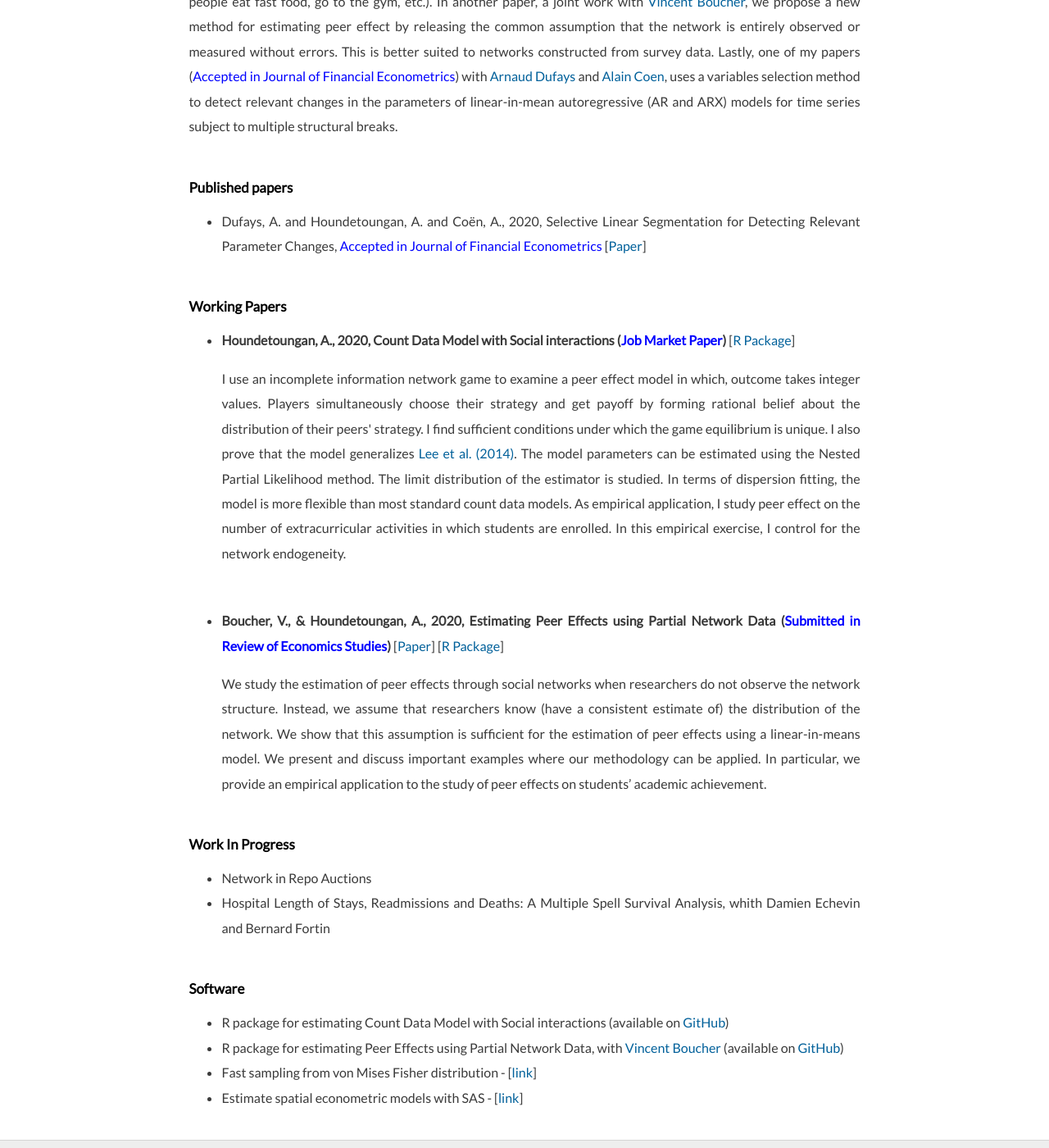
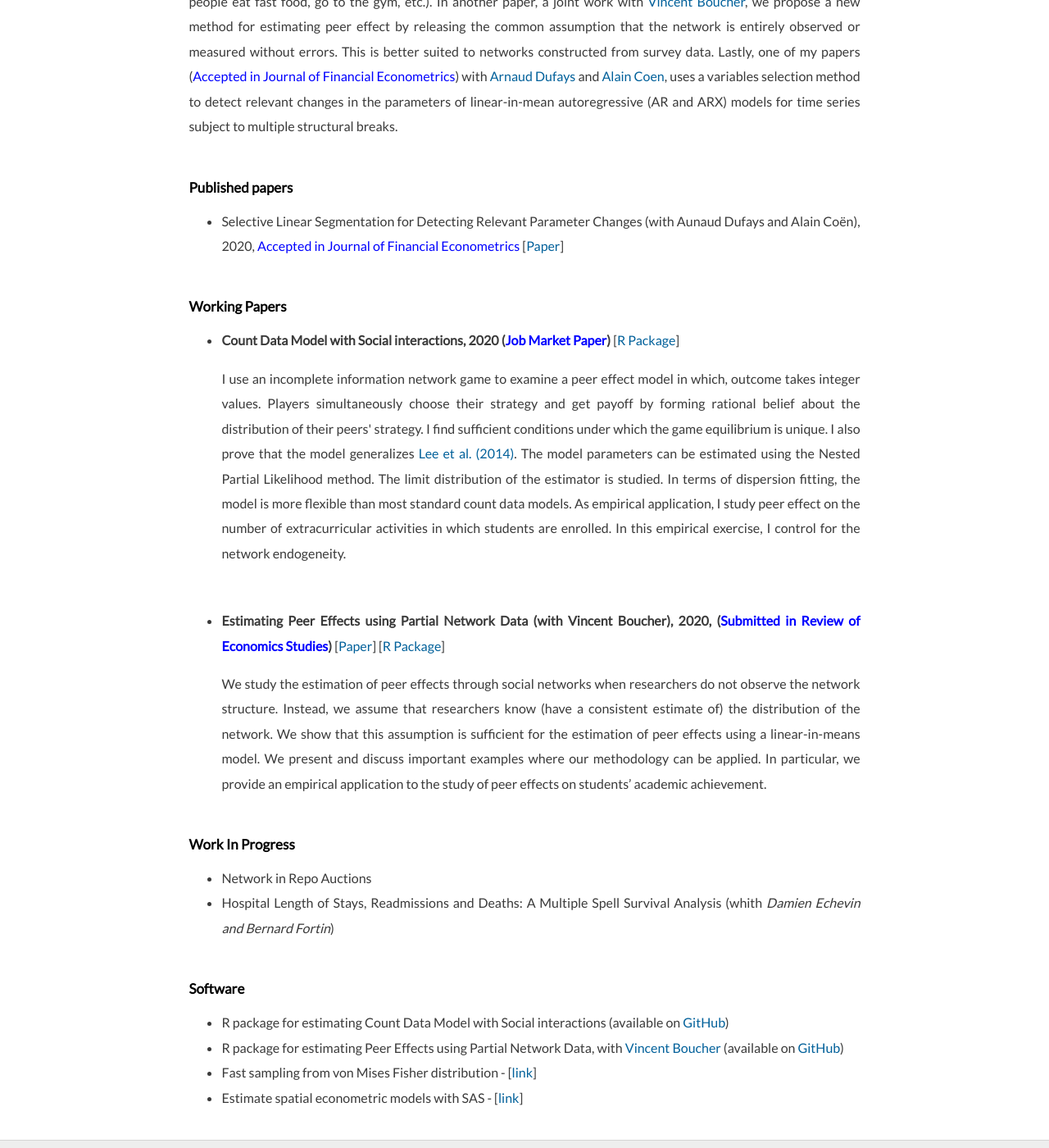
Before and after one commit to ahoundetoungan/ahoundetoungan.github.io, a Jekyll site: the page built from research/index.html, in a window 1280 px wide and 1400 px high, scrolled down 405 px. Shown: the whole window at 82% size. Built offline with Jekyll 4.4.1, drawn with Linux system fonts in a browser that asks for light colours; some web fonts are replaced.

Commit message:
research

```diff
--- a/research/index.html
+++ b/research/index.html
@@ -27,7 +27,7 @@ $(document).ready(function() {
   <div id = "research2">
     <h2>Published papers</h2>
   	<ul>
-  		<li>Dufays, A. and Houndetoungan, A. and Coën, A., 2020, Selective Linear Segmentation for Detecting Relevant Parameter Changes,
+  		<li>Selective Linear Segmentation for Detecting Relevant Parameter Changes (with Aunaud Dufays and Alain Coën), 2020,
 			<span style="color: blue;">Accepted in Journal of Financial Econometrics</span> [<a href="https://papers.ssrn.com/sol3/papers.cfm?abstract_id=3461554" target="_blank">Paper</a>]
 
 		</li>
@@ -35,7 +35,7 @@ $(document).ready(function() {
   	<br/>
 	<h2>Working Papers</h2>
 	<ul>
-    <li><b>Houndetoungan, A., 2020, Count Data Model with Social interactions (<span style="color: blue;">Job Market Paper</span>)</b> [<a href="https://github.com/ahoundetoungan/CDatanet" target="_blank">R Package</a>]
+    <li><b>Count Data Model with Social interactions, 2020 (<span style="color: blue;">Job Market Paper</span>)</b> [<a href="https://github.com/ahoundetoungan/CDatanet" target="_blank">R Package</a>]
 	    <p>I use an incomplete information network game to  examine a peer effect model in which, outcome takes integer values. Players simultaneously choose
 	    their strategy and get payoff by forming rational belief about the distribution of their peers' strategy. I find sufficient conditions under
 	    which the game equilibrium is unique. I also prove that  the model generalizes <a href="https://www.mitpressjournals.org/doi/abs/10.1162/REST_a_00401" target="_blank">Lee et al. (2014)</a>.
@@ -47,7 +47,7 @@ $(document).ready(function() {
 	</li>
     <br/>
     <br/>
-		<li><b>Boucher, V., & Houndetoungan, A., 2020, Estimating Peer Effects using Partial Network Data
+		<li><b>Estimating Peer Effects using Partial Network Data (with Vincent Boucher), 2020,
 			(<span style="color: blue;">Submitted in Review of Economics Studies</span>)</b> [<a id="readpaper" href="https://ahoundetoungan.com/files/Papers/partial_network.pdf" target="_blank">Paper</a>] [<a id="readpaper" href="https://github.com/ahoundetoungan/PartialNetwork" target="_blank">R Package</a>]
     <p>We study the estimation of peer effects through social networks when researchers do not observe the network structure. Instead, we assume that researchers know (have a consistent
       estimate of) the distribution of the network. We show that this assumption is sufficient for the estimation of peer effects using a linear-in-means model. We present and discuss important
@@ -58,7 +58,7 @@ $(document).ready(function() {
 	<h2>Work In Progress</h2>
 	<ul>
 		<li>Network in Repo Auctions</li>
-		<li>Hospital Length of Stays, Readmissions and Deaths: A Multiple Spell Survival Analysis, whith Damien Echevin and Bernard Fortin</li>
+		<li>Hospital Length of Stays, Readmissions and Deaths: A Multiple Spell Survival Analysis (whith <i>Damien Echevin and Bernard Fortin</i>)</li>
 	</ul>
 	<br/>
 	<h2>Software</h2>
```
